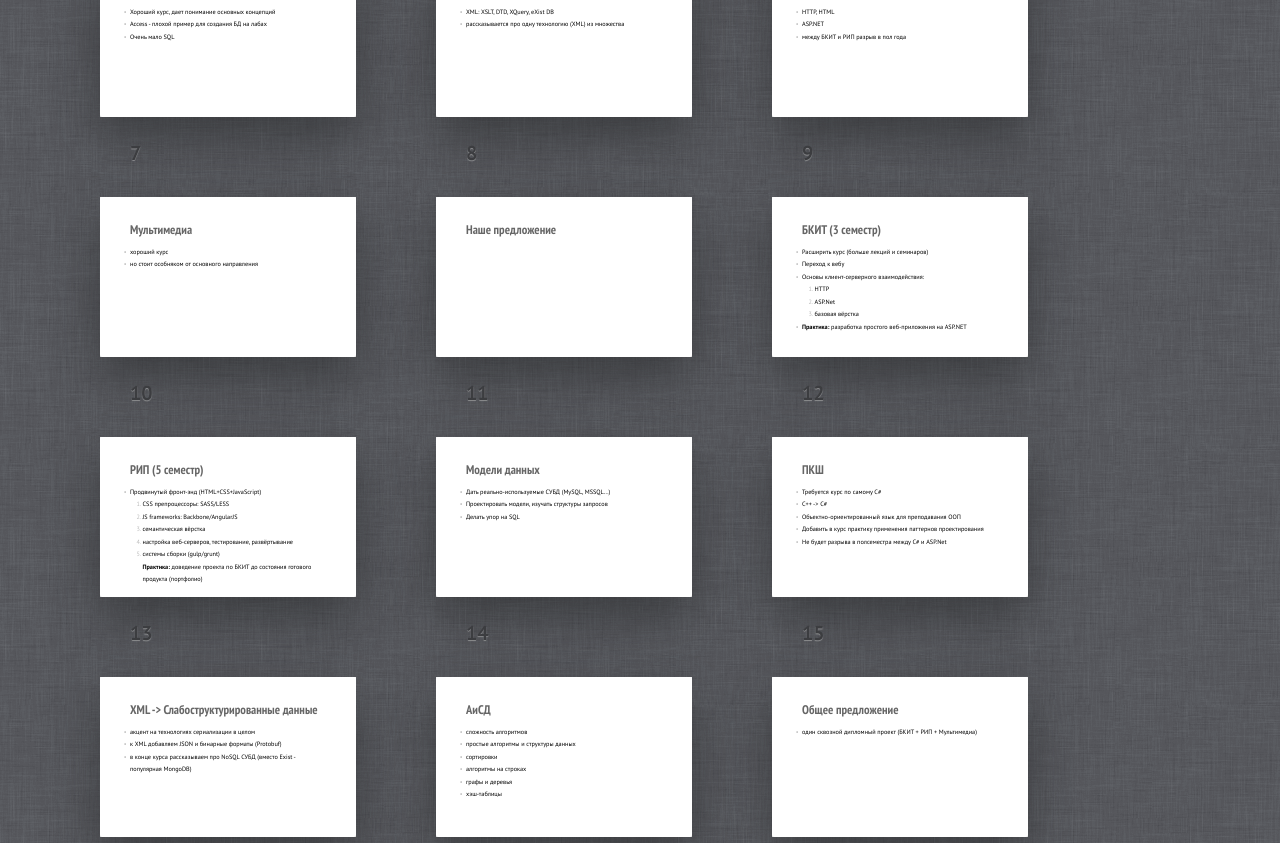
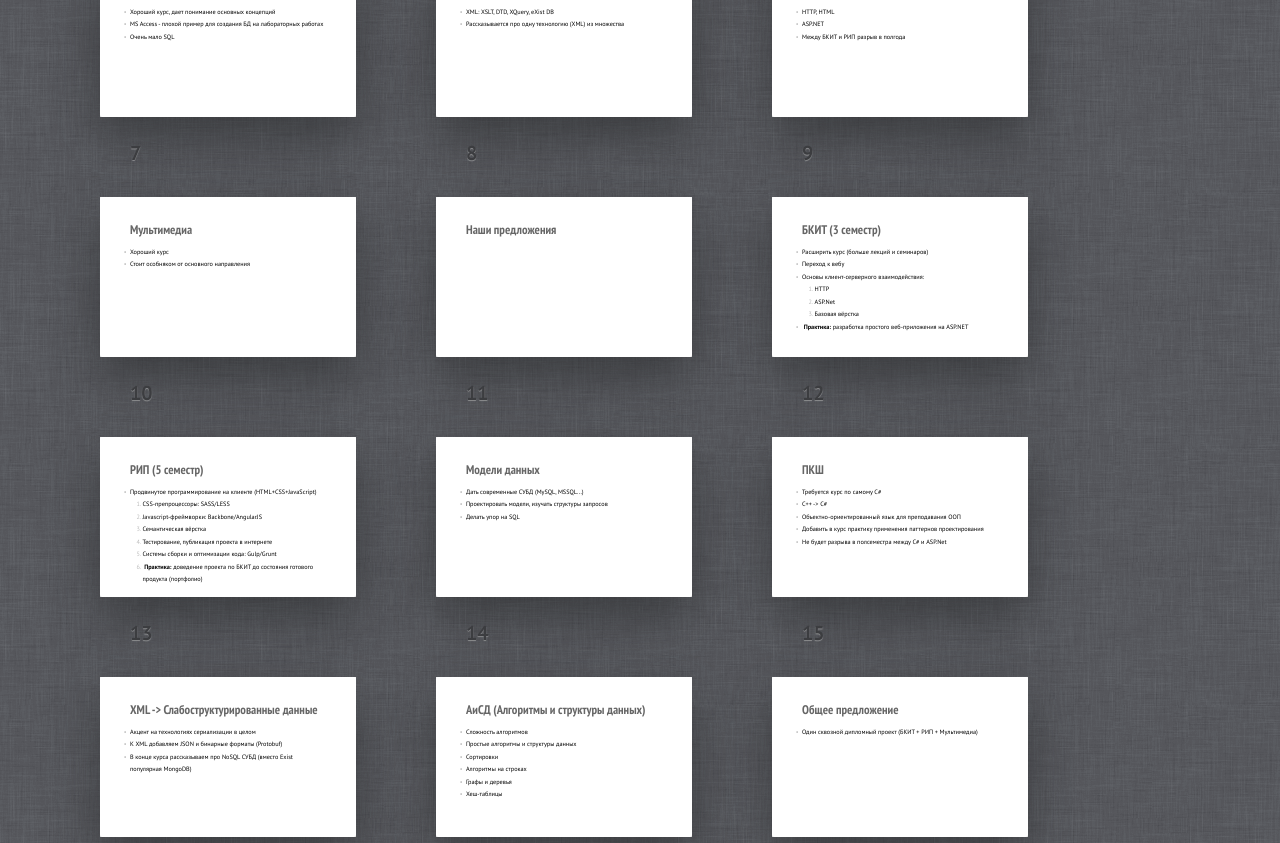
Before and after one commit to igorcoding/reforms, a website: page index.html in a window 1280 px wide. Shown: the part 703-1546 px from the top of the page. Drawn offline with Linux system fonts and the light colour scheme.

Commit message:
capitalize, pretty verstka, fix mistakes

```diff
--- a/index.html
+++ b/index.html
@@ -8,29 +8,29 @@
 	<link rel="stylesheet" href="styles/screen.css">
 </head>
 <body class="list">
-	<!--
-		Debug class on <body> enables
-		cyan grid on slides
-		-->
 	<header class="caption">
 		<h1>Изменения.</h1>
 	</header>
-	<section class="slide"><div>
-	</div></section>
-	<section class="slide"><div>
+	<section class="slide">
+		<div></div>
+	</section>
+	<section class="slide">
+		<div>
 			<h2>Мотивация к изменениям</h2>
 			<footer>
 				<ul>
 					<li>Мы прошли бакалавриат</li>
-				<li>в целом хорошо, но не хватает моментов</li>
-				<li>направление кафедры: веб разработка и интеллектуальные системы</li>
-				<li>все отучились в технопарке и все имеют опыт работы в крупных компаниях</li>
-				<li>кроме того часть из нас делает уже год большие проекты под заказ</li>
+					<li>В целом хорошо, но не хватает моментов</li>
+					<li>Направление кафедры: веб разработка и интеллектуальные системы</li>
+					<li>Все отучились в образовательном проекте "Технопарк Mail.Ru", и все имеют опыт работы в крупных компаниях</li>
+					<li>Кроме того часть из нас делает уже год большие проекты под заказ</li>
 					<li>Сейчас хотим текущую структуру, потом про наше видение</li>
 				</ul>
 			</footer>
-	</div></section>
-	<section class="slide"><div>
+		</div>
+	</section>
+	<section class="slide">
+		<div>
 			<h2>Текущая структура</h2>
 			<table>
 			<tr>
@@ -57,65 +57,83 @@
 				<td></td>
 			</tr>
 			</table>
-	</div></section>
-	<section class="slide"><div>
+		</div>
+	</section>
+	<section class="slide">
+		<div>
 			<h2>Основы программирования и Информатика (С++)</h2>
 			Начальные представления
 			<ol>
-			<li>о программировании</li>
-			<li>об организации памяти</li>
-			<li>о работе компьютера</li>
+				<li>О программировании</li>
+				<li>Об организации памяти</li>
+				<li>О работе компьютера</li>
 			</ol>
-	</div></section>
-	<section class="slide" lang="ru"><div>
+		</div>
+	</section>
+	<section class="slide" lang="ru">
+		<div>
 			<h2>ПКШ (C++)</h2>
 			<ul>
 				<li>ООП</li>
-			<li>классы</li>
-			<li>шаблоны</li>
+				<li>Классы</li>
+				<li>Шаблоны</li>
 			</ul>
-	</div></section>
-	<section class="slide"><div>
+		</div>
+	</section>
+	<section class="slide">
+		<div>
 			<h2>БКИТ (С#)</h2>
 			<ul>
 				<li>Название курса - про интернет технологии, а изучается C#…</li>
 				<li>…так как нельзя переходить к разработке веб-приложения, не изучив C#</li>
 			</ul>
-	</div></section>
-	<section class="slide"><div>
+		</div>
+	</section>
+	<section class="slide">
+		<div>
 			<h2>Модели данных</h2>
 			<ul>
 				<li>Хороший курс, дает понимание основных концепций</li>
-			<li>Access - плохой пример для создания БД на лабах</li>
+				<li>MS Access - плохой пример для создания БД на лабораторных работах</li>
 				<li>Очень мало SQL</li>
 			</ul>
-	</div></section>
-	<section class="slide"><div>
+		</div>
+	</section>
+	<section class="slide">
+		<div>
 			<h2>WinAPI/XML (про XML)</h2>
 			<ul>
 				<li>XML: XSLT, DTD, XQuery, eXist DB</li>
-			<li>рассказывается про одну технологию (XML) из множества</li>
+				<li>Рассказывается про одну технологию (XML) из множества</li>
 			</ul>
-	</div></section>
-	<section class="slide"><div>
+		</div>
+	</section>
+	<section class="slide">
+		<div>
 			<h2>РИП (C#)</h2>
 			<ul>
 				<li>HTTP, HTML</li>
 				<li>ASP.NET</li>
-			<li>между БКИТ и РИП разрыв в пол года</li>
+				<li>Между БКИТ и РИП разрыв в полгода</li>
 			</ul>
-	</div></section>
-	<section class="slide"><div>
+		</div>
+	</section>
+	<section class="slide">
+		<div>
 			<h2>Мультимедиа</h2>
 			<ul>
-			<li>хороший курс</li>
-			<li>но стоит особняком от основного направления</li>
+				<li>Хороший курс</li>
+				<li>Стоит особняком от основного направления</li>
 			</ul>
-	</div></section>
-	<section class="slide"><div>
-		<h2>Наше предложение</h2>
-	</div></section>
-	<section class="slide"><div>
+		</div>
+	</section>
+	<section class="slide">
+		<div>
+			<h2>Наши предложения</h2>
+		</div>
+	</section>
+	<section class="slide">
+		<div>
 			<h2>БКИТ (3 семестр)</h2>
 			<ul>
 				<li>Расширить курс (больше лекций и семинаров)</li>
@@ -124,34 +142,44 @@
 				<ol>
 					<li>HTTP</li>
 					<li>ASP.Net</li>
-				<li>базовая вёрстка</li>
+					<li>Базовая вёрстка</li>
 				</ol>
-			<li><b>Практика:</b> разработка простого веб-приложения на ASP.NET</li>
+				<li>
+					<b>Практика:</b> разработка простого веб-приложения на ASP.NET
+				</li>
 			</ul>
-	</div></section>
-	<section class="slide"><div>
+		</div>
+	</section>
+	<section class="slide">
+		<div>
 			<h2>РИП (5 семестр)</h2>
 			<ul>
-			<li>Продвинутый фронт-энд (HTML+CSS+JavaScript)</li>
+				<li>Продвинутое программирование на клиенте (HTML+CSS+JavaScript)</li>
 				<ol>
-				<li>CSS препроцессоры: SASS/LESS</li>
-				<li>JS frameworks: Backbone/AngularJS</li>
-				<li>семантическая вёрстка</li>
-				<li>настройка веб-серверов, тестирование, развёртывание</li>
-				<li>системы сборки (gulp/grunt)</li>
+					<li>CSS-препроцессоры: SASS/LESS</li>
+					<li>Javascript-фреймворки: Backbone/AngularJS</li>
+					<li>Семантическая вёрстка</li>
+					<li>Тестирование, публикация проекта в интернете</li>
+					<li>Системы сборки и оптимизации кода: Gulp/Grunt</li>
+					<li>
 						<b>Практика:</b> доведение проекта по БКИТ до состояния готового продукта (портфолио)
+					</li>
 				</ol>
 			</ul>
-	</div></section>
-	<section class="slide"><div>
+		</div>
+	</section>
+	<section class="slide">
+		<div>
 			<h2>Модели данных</h2>
 			<ul>
-			<li>Дать реально-используемые СУБД (MySQL, MSSQL...)</li>
+				<li>Дать современные СУБД (MySQL, MSSQL...)</li>
 				<li>Проектировать модели, изучать структуры запросов</li>
 				<li>Делать упор на SQL</li>
 			</ul>
-	</div></section>
-	<section class="slide"><div>
+		</div>
+	</section>
+	<section class="slide">
+		<div>
 			<h2>ПКШ</h2>
 			<ul>
 				<li class="next">Требуется курс по самому C#</li>
@@ -160,47 +188,55 @@
 				<li class="next">Добавить в курс практику применения паттернов проектирования</li>
 				<li class="next">Не будет разрыва в полсеместра между C# и ASP.Net</li>
 			</ul>
-	</div></section>
-	<section class="slide"><div>
+		</div>
+	</section>
+	<section class="slide">
+		<div>
 			<h2>XML -> Слабоструктурированные данные</h2>
 			<ul>
-			<li>акцент на технологиях сериализации в целом</li>
-			<li>к XML добавляем JSON и бинарные форматы (Protobuf)</li>
-			<li>в конце курса рассказываем про NoSQL СУБД (вместо Exist - популярная MongoDB)</li>
+				<li>Акцент на технологиях сериализации в целом</li>
+				<li>К XML добавляем JSON и бинарные форматы (Protobuf)</li>
+				<li>В конце курса рассказываем про NoSQL СУБД (вместо Exist популярная MongoDB)</li>
 			</ul>
-	</div></section>
-	<section class="slide"><div>
-		<h2>АиСД</h2>
+		</div>
+	</section>
+	<section class="slide">
+		<div>
+			<h2>АиСД (Алгоритмы и структуры данных)</h2>
 			<ul>
-			<li>сложность алгоритмов</li>
-			<li>простые алгоритмы и структуры данных</li>
-			<li>сортировки</li>
-			<li>алгоритмы на строках</li>
-			<li>графы и деревья</li>
-			<li>хэш-таблицы</li>
+				<li>Сложность алгоритмов</li>
+				<li>Простые алгоритмы и структуры данных</li>
+				<li>Сортировки</li>
+				<li>Алгоритмы на строках</li>
+				<li>Графы и деревья</li>
+				<li>Хеш-таблицы</li>
 			</ul>
 			<footer>
 				<ul>
-				<li>сейчас в программе нет алгоритмов, но в образовании IT-специалиста это очень важно</li>
+					<li>Сейчас в программе нет алгоритмов, но в образовании IT-специалиста это очень важно</li>
 					<li>2 семестра:</li>
 					<li>Простые алгоритмы + сортировки</li>
-				<li>простые структуры</li>
+					<li>Простые структуры</li>
 					<li>Графы</li>
-				<li>сбалансированные деревья</li>
+					<li>Сбалансированные деревья</li>
 					<li>RMQ, LSD, MSD</li>
 					<li>SparseTable</li>
-				<li>хэш-таблицы</li>
-				<li>алгоритмы на строкаъ, жадные алгоритмы</li>
+					<li>Хеш-таблицы</li>
+					<li>Алгоритмы на строках, жадные алгоритмы</li>
 				</ul>
 			</footer>
-	</div></section>
-	<section class="slide"><div>
+		</div>
+	</section>
+	<section class="slide">
+		<div>
 			<h2>Общее предложение</h2>
 			<ul>
-			<li>один сквозной дипломный проект (БКИТ + РИП + Мультимедиа)</li>
+				<li>Один сквозной дипломный проект (БКИТ + РИП + Мультимедиа)</li>
 			</ul>
-	</div></section>
-	<section class="slide"><div>
+		</div>
+	</section>
+	<section class="slide">
+		<div>
 			<h2>Наше предложение</h2>
 			<table>
 			<tr>
@@ -259,13 +295,9 @@
 				<td></td>
 			</tr>
 			</table>
-	</div></section>
-	<!--
-		To hide progress bar from entire presentation
-		just remove “progress” element.
-		-->
+		</div>
+	</section>
 	<div class="progress"><div></div></div>
 	<script src="js/shower.min.js"></script>
-	<!-- Copyright © 2013 Yours Truly, Famous Inc. -->
 </body>
 </html>
```
Lines whose indentation alone changed are shown as unchanged.
